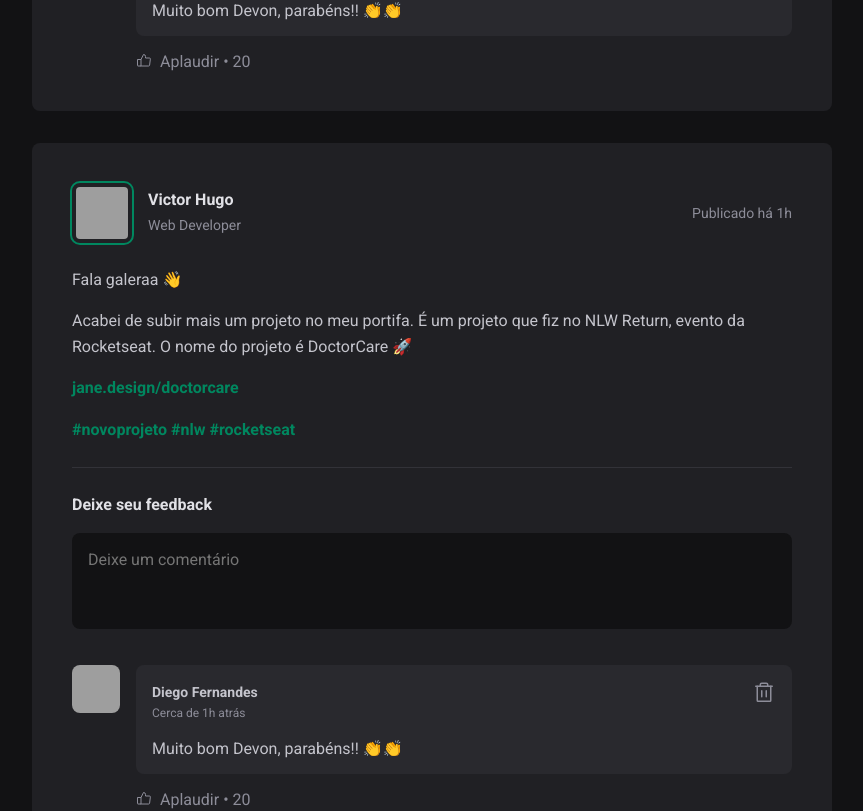
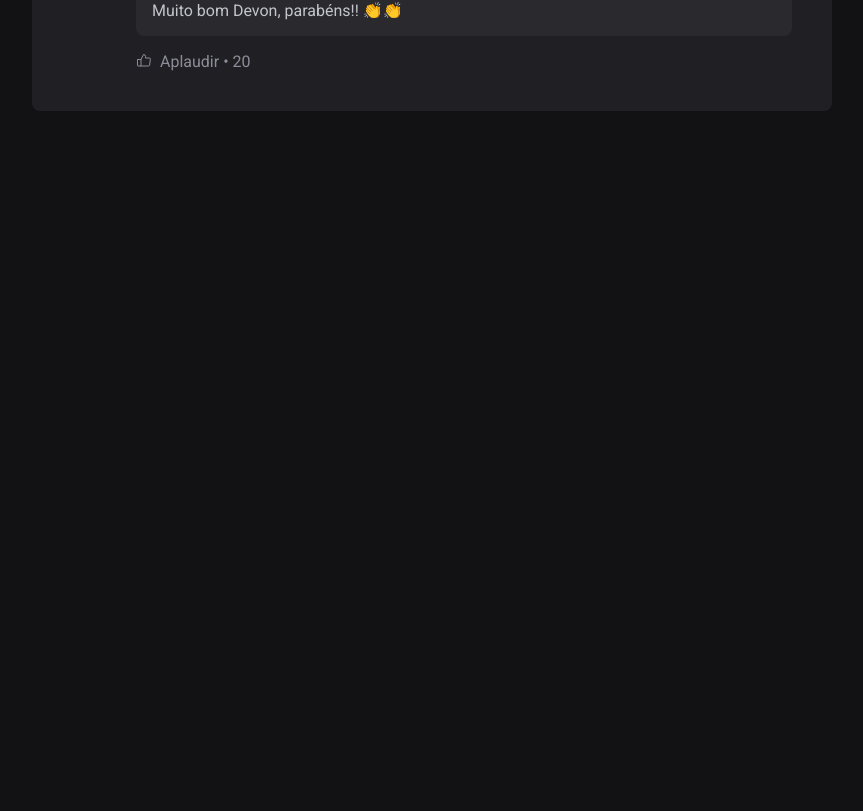
Before and after one commit to ViktorHugodev/feed-ignite, a React (Vite) app: page / in a window 1280 px wide. Shown: the part 2076-2887 px from the top of the page, without its empty margins (352-1215 px from the left). After the commit the page ends 2219 px from the top, so only its background shows below. Built offline with nearby package versions, Linux system fonts and the light colour scheme; grey boxes are pictures that could not be loaded.

Commit message:
feat: post component add props

```diff
--- a/src/App.jsx
+++ b/src/App.jsx
@@ -4,6 +4,38 @@
 
 import './global.css'
 import styles from './App.module.css'
+
+const posts = [
+  {
+    id: 1,
+    author: {
+      avatarUrl: 'https://github.com/ViktorHugodev.png',
+      name: 'Victor Hugo',
+      role: 'Web Developer'
+    },
+    content: [
+      { type: 'paragraph', content: 'Fala galera 👋' },
+      { type: 'paragraph', content: 'Acabei de subir mais um projeto no meu portifa. É um projeto que fiz no NLW Return, evento da Rocketseat. O nome do projeto é DoctorCare 🚀' },
+      { type: 'link', content: 'jane.design/doctorcare' },
+    ],
+    publishedAt: new Date('2023-03-03 10:00:00'),
+  },
+  {
+    id: 2,
+    author: {
+      avatarUrl: 'https://github.com/maykbrito.png',
+      name: 'Mayk Brito',
+      role: 'Educator @Rocketseat'
+    },
+    content: [
+      { type: 'paragraph', content: 'Fala galera 👋' },
+      { type: 'paragraph', content: 'Acabei de subir mais um projeto no meu portifa. É um projeto que fiz no NLW Return, evento da Rocketseat. O nome do projeto é DoctorCare 🚀' },
+      { type: 'link', content: 'jane.design/doctorcare' },
+    ],
+    publishedAt: new Date('2023-03-7 8:00:00'),
+  },
+];
+
 function App() {
   return (
     <div>
@@ -12,9 +44,14 @@
 
         <Sidebar />
         <main>
-        <Post/>
-        <Post/>
-        <Post/>
+        {posts.map(post => (
+          <Post
+          data={post}
+          key={post.id}
+          />
+        ))}
+
+
 
         </main>
 
```
